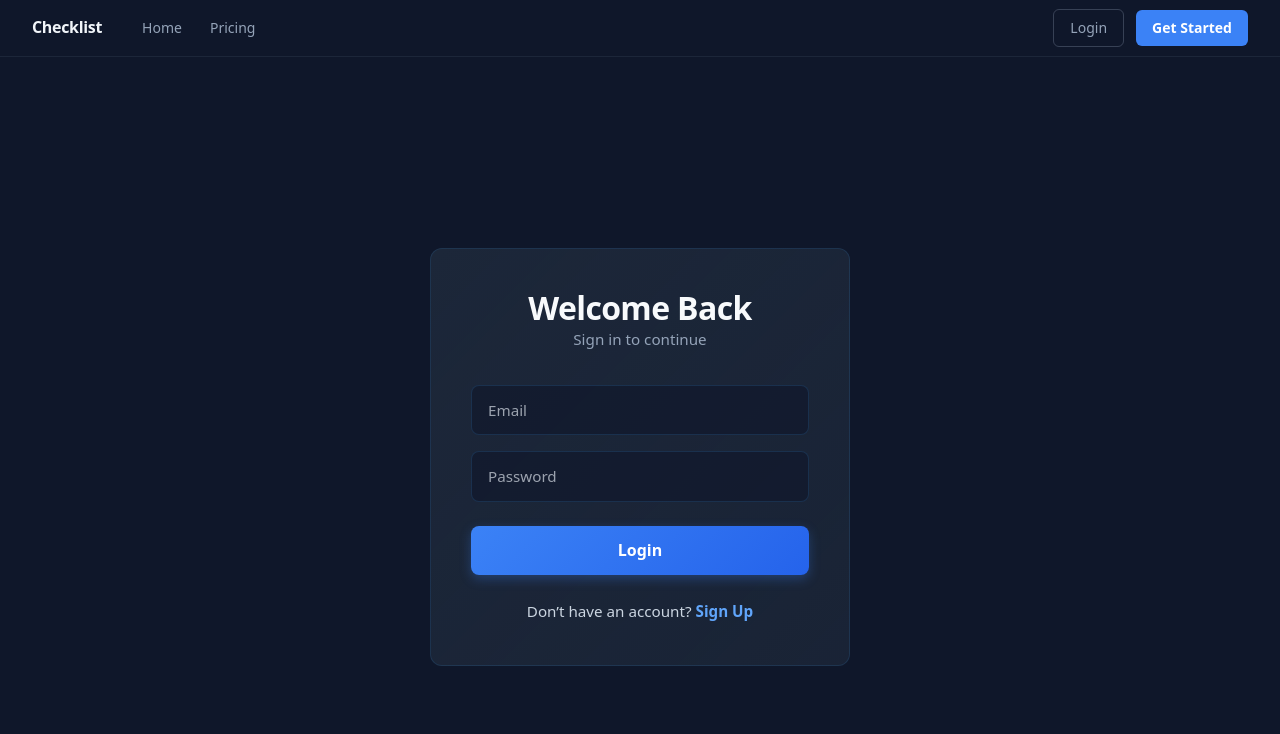
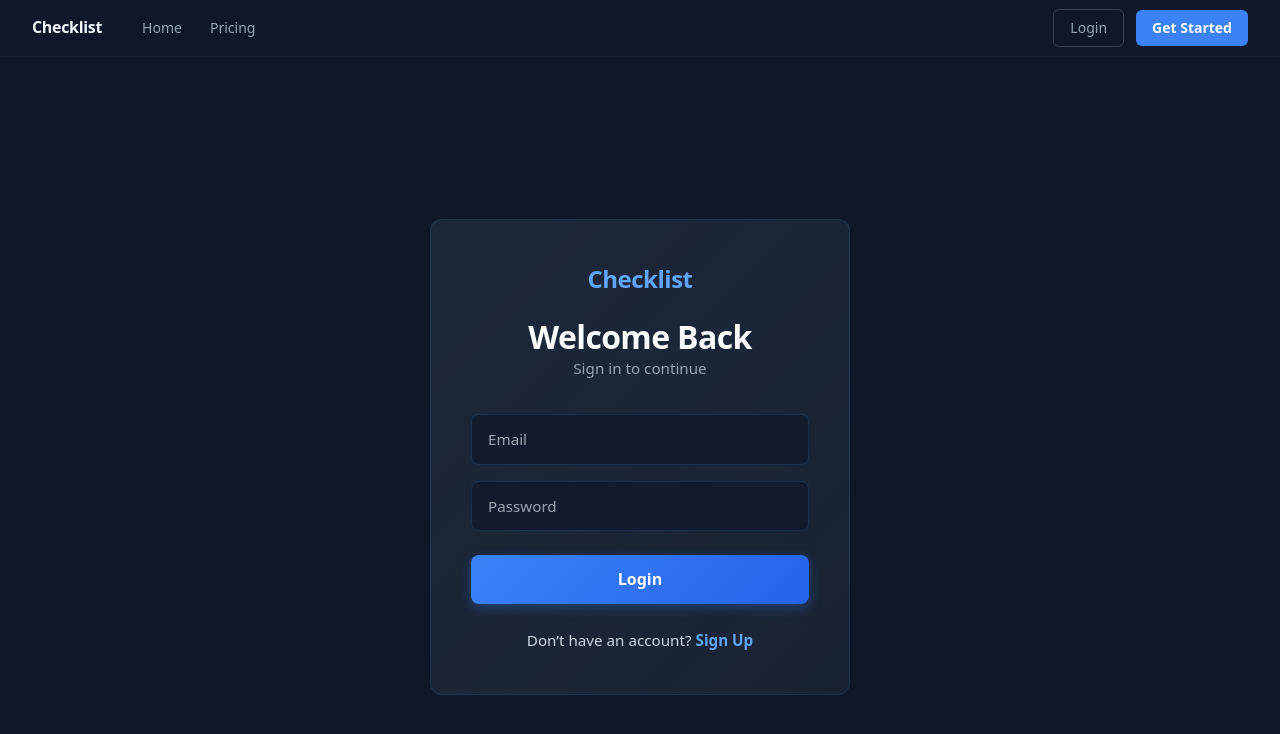
Before and after one commit to hanum-magaji/checklist-main, a React app: page /auth in a window 1280 px wide. Shown: the top 734 px of the page. Built offline with nearby package versions, Linux system fonts and the light colour scheme; the HTML template or start-up script is replaced by a standard one.

Commit message:
feat: add authentication page with login and signup forms, including styling.

```diff
--- a/src/pages/AuthPage.css
+++ b/src/pages/AuthPage.css
@@ -18,6 +18,16 @@
   max-width: 420px;
   border-radius: 0.75rem;
   animation: fadeUp 0.8s ease-out;
+}
+
+/* Brand */
+.auth-brand {
+  text-align: center;
+  font-size: 1.5rem;
+  font-weight: 700;
+  color: #60a5fa;
+  letter-spacing: -0.02em;
+  margin-bottom: 1.25rem;
 }
 
 .auth-title {
--- a/src/pages/AuthPage.jsx
+++ b/src/pages/AuthPage.jsx
@@ -95,6 +95,8 @@ export default function AuthPage() {
     <div className="auth-container fade-in">
       <div className="auth-card fade-up">
 
+        <div className="auth-brand">Checklist</div>
+
         <h1 className="auth-title">
           {mode === "login" ? "Welcome Back" : "Create Account"}
         </h1>
```
